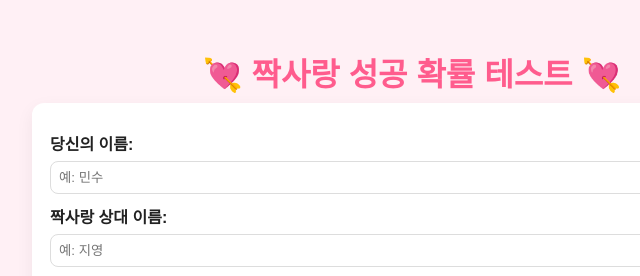
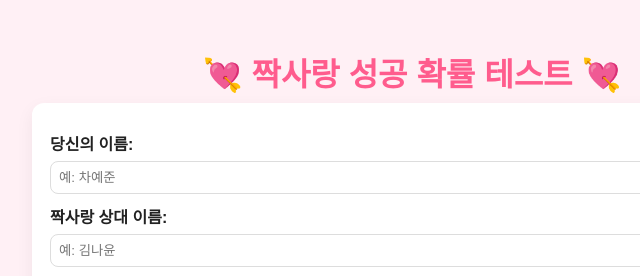
Before and after one commit to hello-worldyj/dPwnsdlfkd_rlaskdbs_vudtod_tkfkdgkrlf, a plain HTML site: page index.html in a window 1280 px wide. Shown: the top 276 px of the page, 228-868 px from the left. Drawn offline with Linux system fonts and the light colour scheme.

Commit message:
Update index.html

```diff
--- a/index.html
+++ b/index.html
@@ -25,10 +25,10 @@
 
     <form id="loveForm" novalidate>
       <label>당신의 이름:</label>
-      <input id="yourName" type="text" placeholder="예: 민수" required>
+      <input id="yourName" type="text" placeholder="예: 차예준" required>
 
       <label style="margin-top:10px;">짝사랑 상대 이름:</label>
-      <input id="crushName" type="text" placeholder="예: 지영" required>
+      <input id="crushName" type="text" placeholder="예: 김나윤" required>
 
       <!-- 10개 질문 -->
       <div class="question" data-q="상대와 얼마나 자주 대화하나요?">
```
